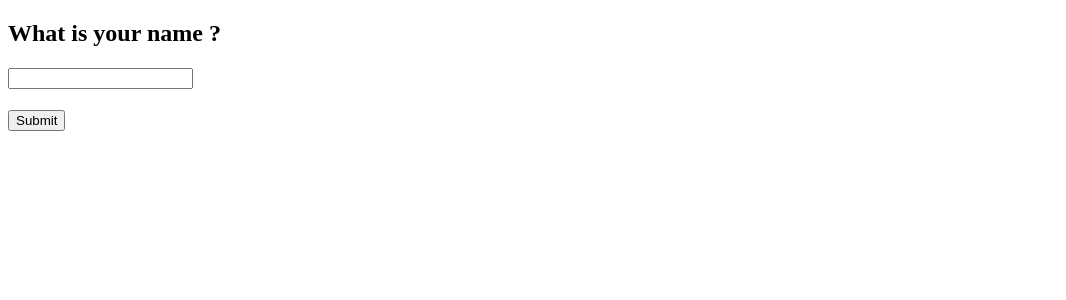
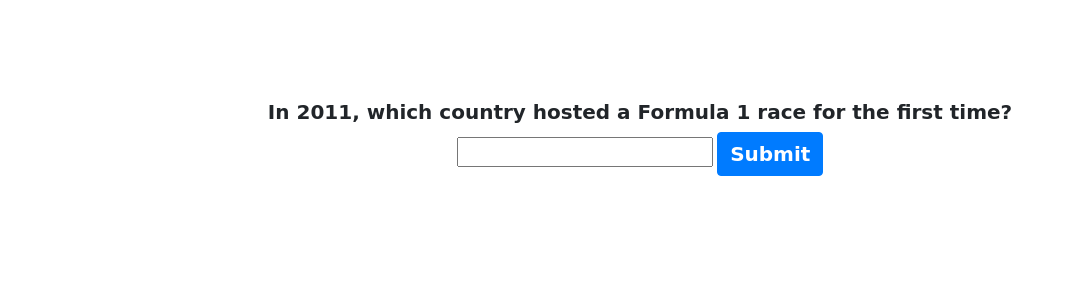
Before and after one commit to Code-Institute-Submissions/riddle-2, a Flask app: page /quiz in a window 1280 px wide. Shown: the top 300 px of the page, without its empty margins (0-1066 px from the left). Run offline with Flask 2, Linux system fonts and the light colour scheme; some libraries are stand-ins or nearby versions.

Commit message:
Having issue with login and quiz question

```diff
--- a/app.py
+++ b/app.py
@@ -1,44 +1,49 @@
 import os
 from flask import Flask, render_template,flash, redirect, url_for, session, logging, request
 import json
-
+import random
 app = Flask(__name__)
-
 with open("data/quiz.json","r") as info:
             data = json.load(info)
+counter_dict = {}
+
 
 @app.route('/',methods=['GET','POST'] )
 def login():
     if request.method == "POST":
         with open("data/reg-detail.txt","r") as fp:
-            valid_users = fp.readlines()
-            if request.form["username"] and request.form["password"]   == valid_users:
-                return redirect('/quiz')
+            valid_users = fp.read().splitlines()
+            username = request.form['username']
+            password = request.form['password']
+            if username + ':' + password == valid_users:
+                return "hi"
             else:
                 return redirect('/register')
+    return render_template('index.html')
 
-    return render_template('index.html')
+
 
 
 # quiz
 @app.route('/quiz', methods=['GET','POST'])
 def quiz():
-    if request.method == "POST":
-        if data[0]["answer"] == request.form["Answer"]:
-            return "HI"
-        else:
-            return "Haha nice b"
-    return render_template('quiz.html', data=data)
+
+    counter_dict = 0
+    if request.method == "POST" :
+         if data[counter_dict]["answer"] == (request.form["Answer"]):
+              counter_dict += 1
+
+    return render_template('quiz.html', data=data ,i=counter_dict)
 
 #create an register form
 @app.route('/register', methods=['GET','POST'])
 def register():
-        if request.method =="POST":
+     if request.method =="POST":
             with open("data/reg-detail.txt","a") as register_Detail:
-                register_Detail.writelines(request.form["username"] + "\t")
-                register_Detail.writelines(request.form["Password"] + "\n")
+                register_Detail.writelines(request.form["username"]+ "\t")
+                register_Detail.writelines(request.form["Password"]+ "\n")
                 return redirect('/quiz')
-        return render_template('register.html')
+     return render_template('register.html')
 #create an login form
 
 
--- a/data/quiz.json
+++ b/data/quiz.json
@@ -1,10 +1,50 @@
 [
     {
-         "question" : "What is your name ?",
-         "answer" : "Fuck off"
+         "question" : "In 2011, which country hosted a Formula 1 race for the first time?",
+         "answer" : "India"
     },
     {
-        "question": "Are you single?",
-        "answer" :"Yes"
+        "question": "Which sport does Constantino Rocca play?",
+        "answer" :"Golf"
+    },
+    {
+       "question": "Which chess piece can only move diagonally?",
+        "answer" :"bishop"
+    },
+    {
+       "question": "Name the only footballer to have played for Liverpool, Everton, Manchester City and Manchester United.",
+        "answer" :"Peter Beardsley"
+    },
+    {
+       "question": "Which country is Prague in?",
+        "answer" :"Czech Republic"
+    },
+    {
+       "question": "What is the capital city of Spain?",
+        "answer" :"Madrid"
+    },
+    {
+       "question": "Which is the only American state to begin with the letter 'p'?",
+        "answer" :"Pennsylvania"
+    },
+    {
+       "question": "Name the world's biggest island.",
+        "answer" :"Greenland"
+    },
+    {
+       "question": "Name the world famous gardens situated ten miles outside of London, close to the River Thames.",
+        "answer" :"Kew Gardens"
+    },
+    {
+       "question": "When was William Shakespeare born?",
+        "answer" :"23rd April 1564"
+    },
+    {
+       "question": "Which Shakespeare play features Shylock?",
+        "answer" :"The Merchant of Venice"
+    },
+    {
+       "question": "What was the most watched UK TV programme of all time?",
+        "answer" :"Eastenders"
     }
     ]
--- a/data/reg-detail.txt
+++ b/data/reg-detail.txt
@@ -1 +1,2 @@
-Priya	2
+Ram03	123456
+Ram	123456
--- a/static/css/style.css
+++ b/static/css/style.css
@@ -5,6 +5,16 @@
   background-image: url("https://c.pxhere.com/photos/66/81/gamepad_video_game_controller_game_controller_controller_fun_playing_gaming_technology-568722.jpg!d");
   background-size: cover;
   background-repeat: no-repeat; }
+
+.bg1 {
+  background-image: url("https://images.sobadsogood.com/a-collection-of-famous-battleground-gifs-from-fighting-games/1.jpg");
+  background-size: cover;
+  background-repeat: no-repeat; }
+
+.font3 {
+  font-family: 'Rancho', cursive;
+  font-weight: 600;
+  font-size: 20px; }
 
 .font {
   color: white;
--- a/static/css/style.scss
+++ b/static/css/style.scss
@@ -7,6 +7,17 @@
     background-size:cover;
     background-repeat:no-repeat;
 
+}
+.bg1{
+    background-image:url("https://images.sobadsogood.com/a-collection-of-famous-battleground-gifs-from-fighting-games/1.jpg");
+    background-size:cover;
+    background-repeat:no-repeat;
+
+}
+.font3 {
+    font-family: 'Rancho', cursive;
+    font-weight:600;
+    font-size:20px;
 }
 
 .font {
--- a/templates/index.html
+++ b/templates/index.html
@@ -7,6 +7,7 @@
     <meta http-equiv="X-UA-Compatible" content="ie=edge">
     <title>Go over</title>
     <link rel="stylesheet" href="https://stackpath.bootstrapcdn.com/bootstrap/4.1.3/css/bootstrap.min.css" type="text/css" />
+    <link rel="stylesheet" href="https://use.fontawesome.com/releases/v5.2.0/css/all.css" integrity="sha384-hWVjflwFxL6sNzntih27bfxkr27PmbbK/iSvJ+a4+0owXq79v+lsFkW54bOGbiDQ" crossorigin="anonymous">
     <link rel="stylesheet" href="{{ url_for('static', filename='css/style.css') }}" type="text/css" />
 </head>
 
@@ -34,7 +35,7 @@
 
             <div class="col-xs-6 col-md-3 vertical font" style="
     margin-top: 180px;">
-                <a href="{{ url_for('register') }}" class="font2">New here?</a>
+                <a href="{{ url_for('register') }}" class="font2"><i class="fas fa-sign-out-alt"></i>New here?</a>
             </div>
         </div>
     </div>
--- a/templates/quiz.html
+++ b/templates/quiz.html
@@ -5,13 +5,23 @@
     <meta name="viewport" content="width=device-width, initial-scale=1.0">
     <meta http-equiv="X-UA-Compatible" content="ie=edge">
     <title>Riddle-me-these</title>
+    <link rel="stylesheet" href="https://stackpath.bootstrapcdn.com/bootstrap/4.1.3/css/bootstrap.min.css" type="text/css" />
+    <link rel="stylesheet" href="https://use.fontawesome.com/releases/v5.2.0/css/all.css" integrity="sha384-hWVjflwFxL6sNzntih27bfxkr27PmbbK/iSvJ+a4+0owXq79v+lsFkW54bOGbiDQ" crossorigin="anonymous">
+    <link rel="stylesheet" href="{{ url_for('static', filename='css/style.css') }}" type="text/css" />
 </head>
-<body>
-    <h2>{{data[0].question }} </h2>
+<body class="">
+    <div class="container">
+    <div class="row">
+        <div class="col-md-12 text vertical">
+            <h2 class="font3">{{data[i].question }} </h2>
     <form method="POST">
-        <h4><input type="text" name="Answer"/></h4>
-    <p><input type="submit" value="Submit"/></p>
+        <input type="text" name="Answer"/>
+    <input type="submit" value="Submit" class="btn btn-primary font3"/>
     </form>
+        </div>
+    </div>
+    </div>
+
 
 </body>
 </html>
```
Also changed, not shown: templates/register.html (+21 -6 lines), 1 other file.
